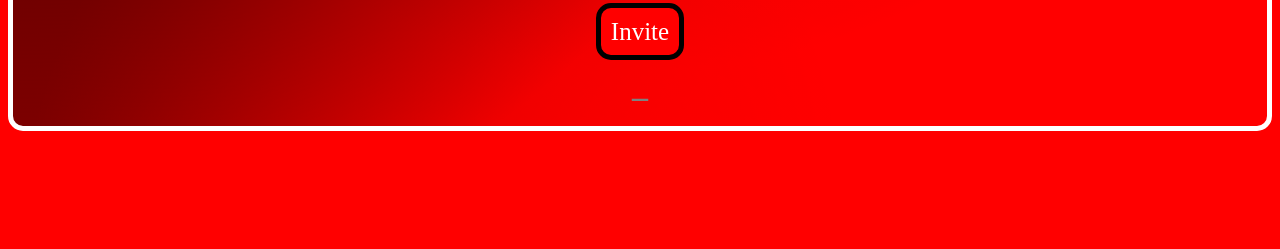
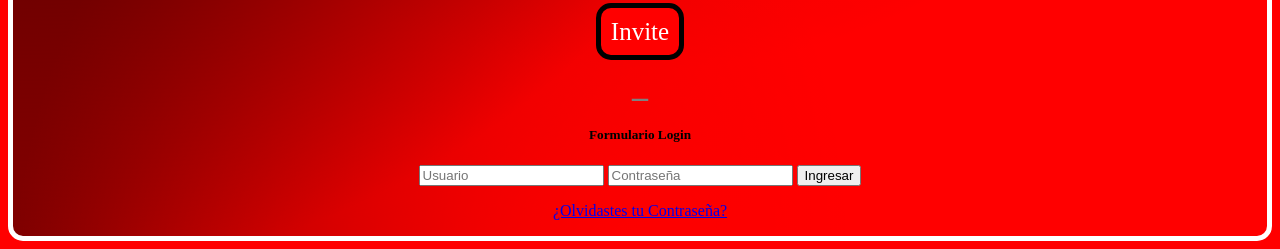
Before and after one commit to Thedark2768/Hamchi.github.io, a plain HTML site: page index.html in a window 1280 px wide. Shown: the part 751-1000 px from the top of the page. Before the commit the page ends 890 px from the top, so only its background shows below. Drawn offline with Linux system fonts and the light colour scheme.

Commit message:
Create index.html

```diff
--- a/index.html
+++ b/index.html
@@ -31,5 +31,13 @@
     <h1></h1>
     <a class="boton1" href="https://discord.com/oauth2/authorize?client_id=994592780280156160&scope=bot%20applications.commands&permissions=2146958847">Invite</a>
     <h1>_</h1>
+    <section class="form-login">
+      <h5>Formulario Login</h5>
+      <input class="controls" type="text" name="usuario" value="" placeholder="Usuario">
+      <input class="controls" type="password" name="contrasena" value="" placeholder="Contraseña">
+      <input class="buttons" type="submit" name="" value="Ingresar">
+      <p><a href="#">¿Olvidastes tu Contraseña?</a></p>
+
+    </section>
 </body>
 </html>
```
